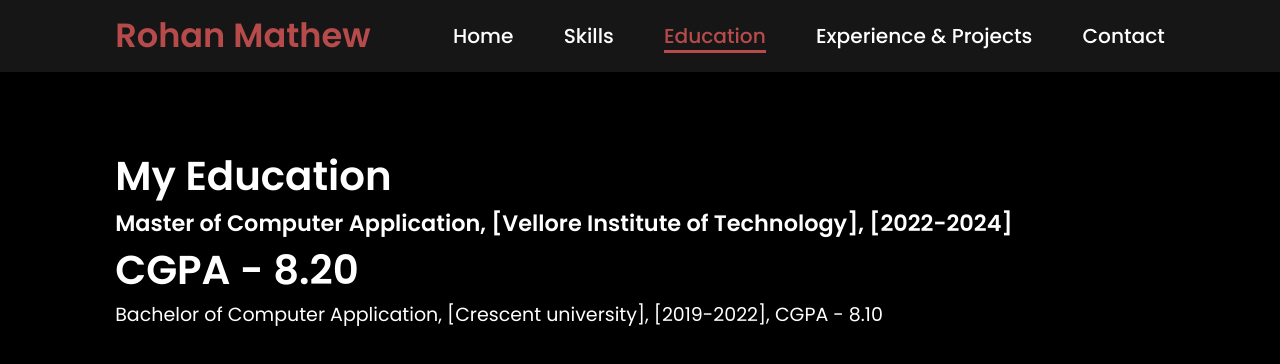
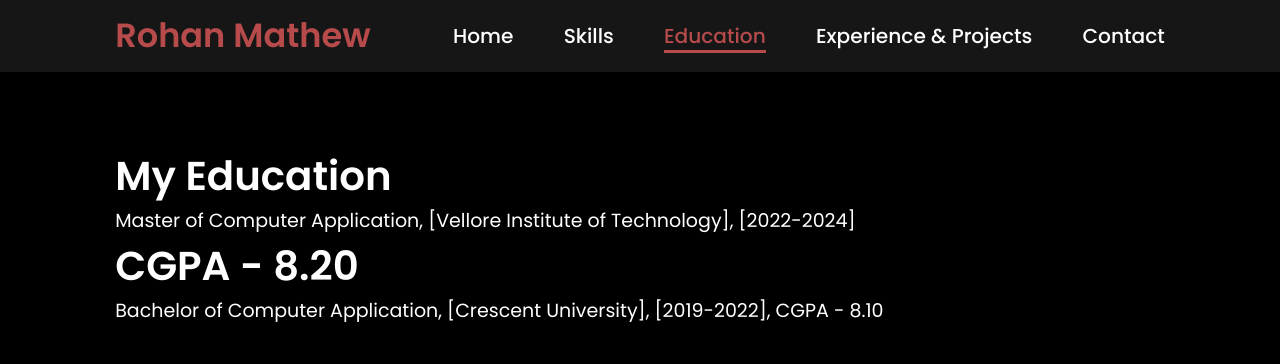
Before and after one commit to Matrohan/Matrohan.github.io, a plain HTML site: page education.html in a window 1280 px wide. Drawn offline with Linux system fonts and the light colour scheme.

Commit message:
Update education.html

```diff
--- a/education.html
+++ b/education.html
@@ -19,9 +19,9 @@
     </header>
     <section>
         <h1>My Education</h1>
-        <h3>Master of Computer Application, [Vellore Institute of Technology], [2022-2024]</h3>
+        <p>Master of Computer Application, [Vellore Institute of Technology], [2022-2024]</p>
         <h1>CGPA - 8.20</h1>
-        <p>Bachelor of Computer Application, [Crescent university], [2019-2022], CGPA - 8.10</p>
+        <p>Bachelor of Computer Application, [Crescent University], [2019-2022], CGPA - 8.10</p>
     </section>
 </body>
 </html>
```
